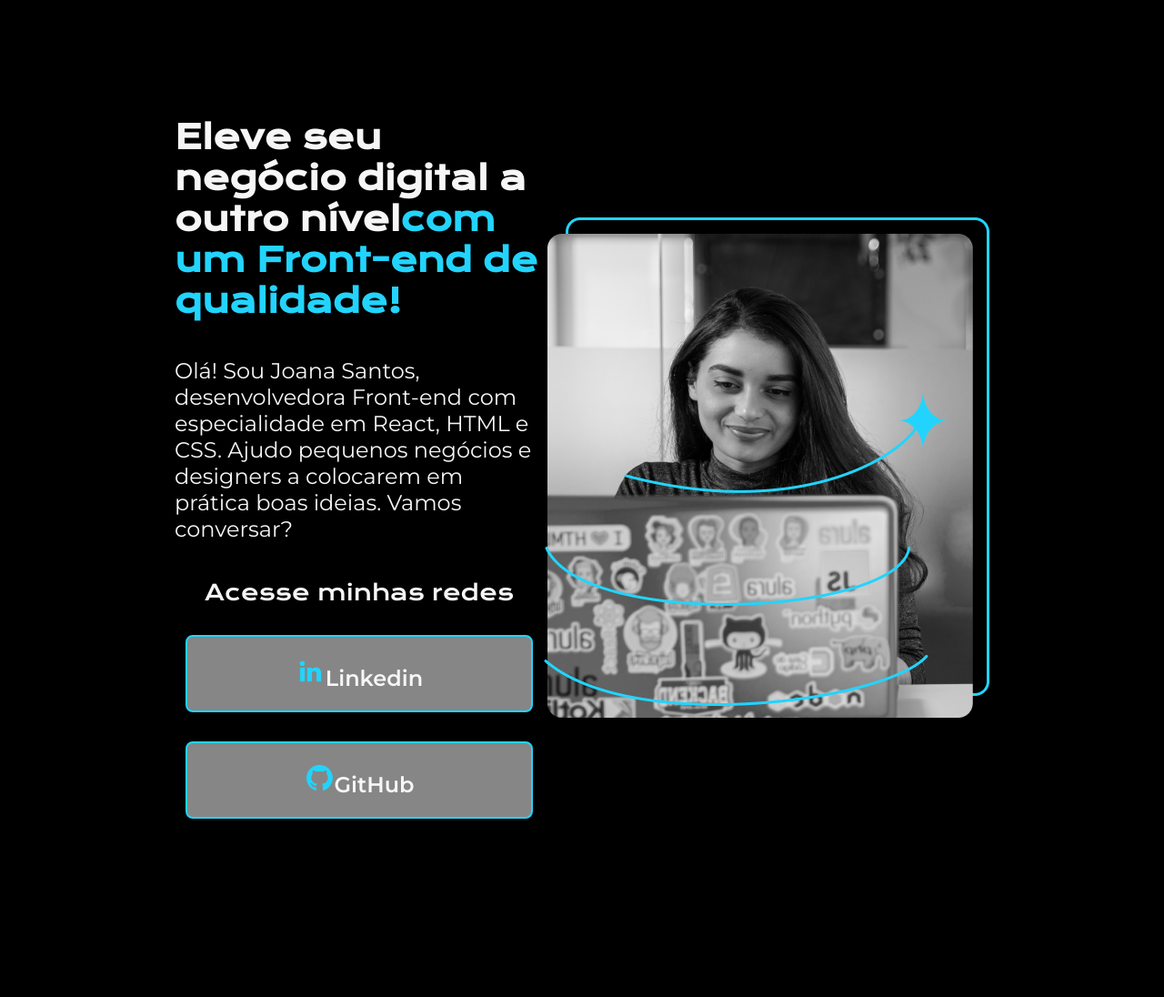
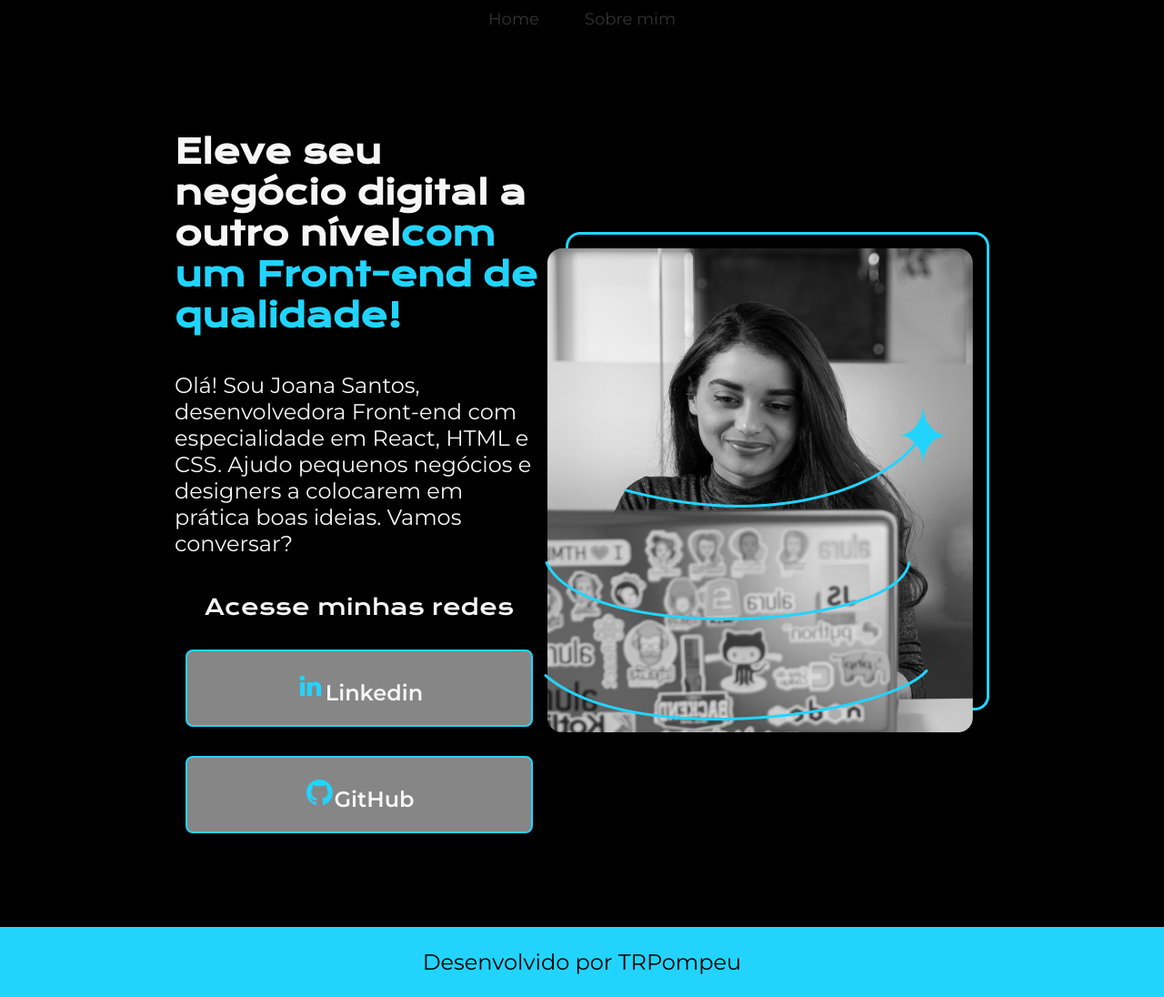
Before and after one commit to TrPompeu/Projeto-aula, a plain HTML site: page index.html in a window 1280 px wide. Shown: the whole page at 91% size. Before the commit the page ends 928 px from the top, so only its background shows below. Drawn offline with nearby package versions, Linux system fonts and the light colour scheme.

Commit message:
Ajustes no código para criação do cabeçalho e rodapé assim como ajuste no estilo

```diff
--- a/index.html
+++ b/index.html
@@ -10,7 +10,12 @@
 </head>
 
 <body>
-    <header></header>
+    <header>
+        <nav class="cabecalho__menu">
+            <a class="cabecalho__menu__link">Home</a>
+            <a class="cabecalho__menu__link">Sobre mim</a>
+        </nav>
+    </header>
     <main class="apresentacao">
         <section class="apresentacao__conteudo">
             <h1 class="apresentacao__conteudo__titulo">Eleve seu negócio digital a outro nível<strong
@@ -31,7 +36,7 @@
         </section>
         <img src="/assets/Imagem.png" alt="Foto da Joana Santos programando">
     </main>
-    <footer></footer>
+    <footer class="rodape">Desenvolvido por TRPompeu</footer>
 </body>
 
 </html>
--- a/style.css
+++ b/style.css
@@ -6,18 +6,38 @@
 }
 
 body{
-    height: 100vh;
+    /*height: 100vh;*/
     box-sizing: border-box;
     background-color: #000000;
     color: #F6F6F6;
 }
+
+.cabecalho__menu{
+    display: flex;
+    justify-content: center;
+    align-items: center;
+}
+
+.cabecalho__menu__link{
+    font-family: 'Montserrat';
+    font-size: 18px;
+    color: #333;
+    margin: 0 10px;
+    padding: 10px 15px;
+    text-decoration: none;
+}
+
+.cabecalho__menu__link:hover{
+    color: #007bff;
+}
+
 
 .titulo-destaque{
     color: #22D4FD;
 }
 
 .apresentacao{
-    margin: 10% 15%;
+    padding: 8% 15%;
     display: flex;
     align-items: center;
     justify-content: space-between;
@@ -68,6 +88,17 @@ body{
 }
 
 .apresentacao__links__link:hover {
+    cursor: pointer;
     background-color: #808080;
     padding: 3%;
 }
+
+.rodape {
+    padding: 24px;
+    color: #000000;
+    background-color: #22D4FD;
+    text-align: center;
+    font-family: 'Montserrat', sans-serif;
+    font-size: 24px;
+    font-weight: 400;
+}
```
